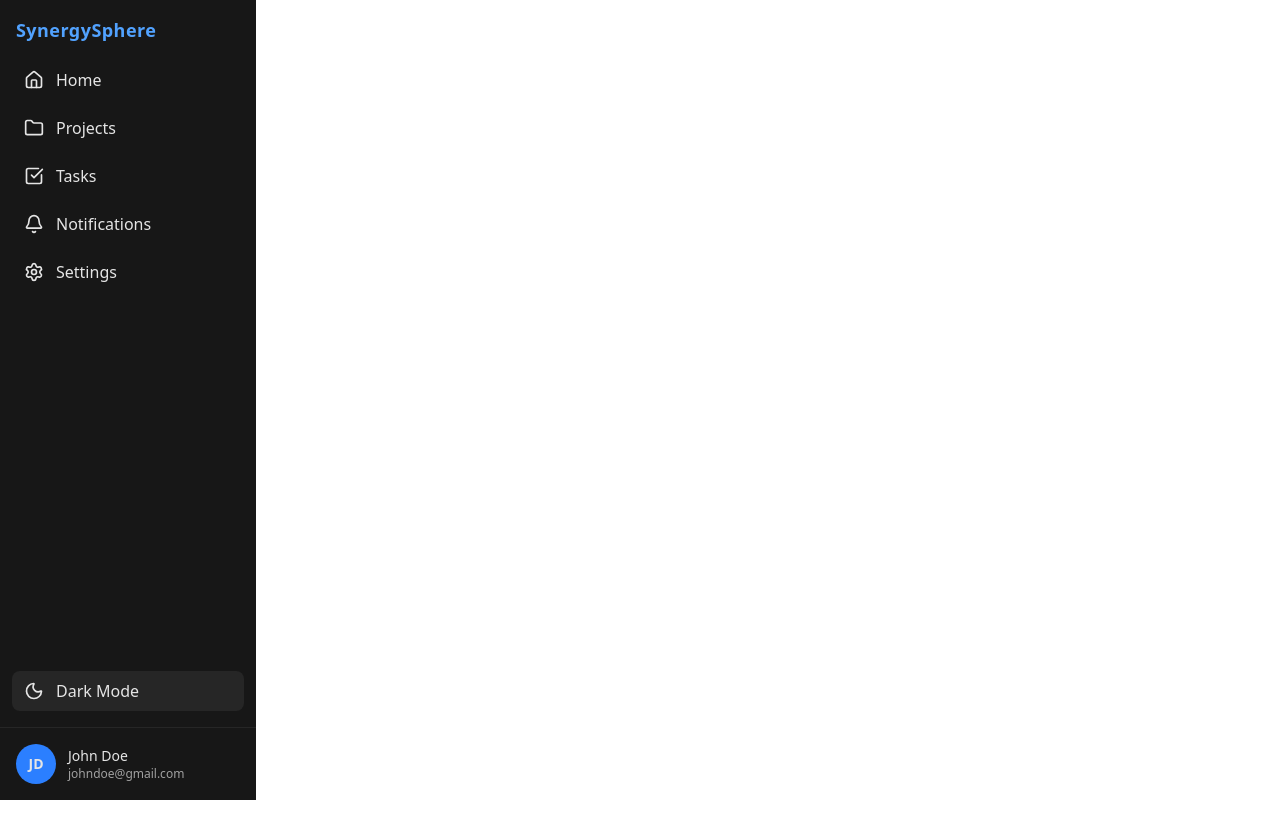
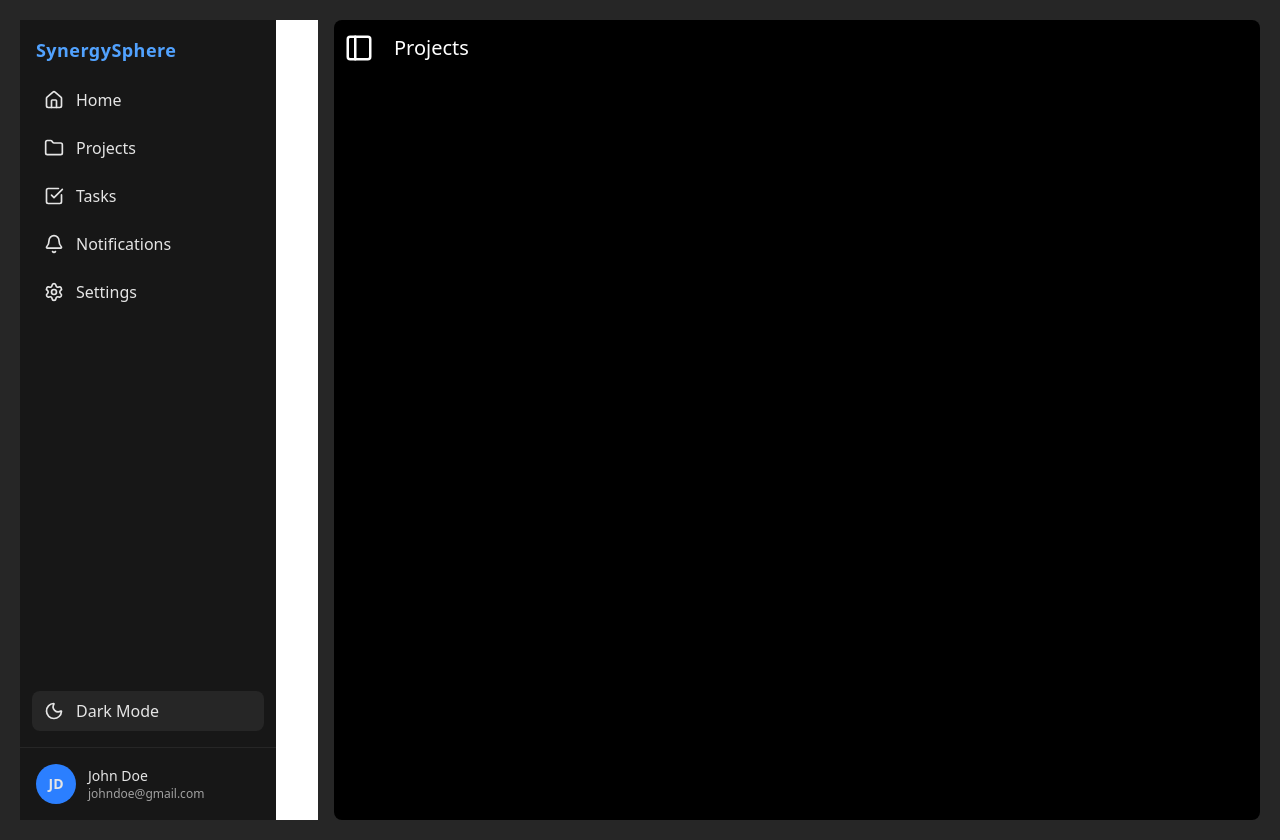
Before and after one commit to shivasharanappaBiradar2645/SynergySphere-Advanced_Team_Collaboration_Platform, a React (Vite) app in the folder client/: page / in a window 1280 px wide. Before the commit the page ends 800 px from the top, so only its background shows below. Built offline with nearby package versions, Linux system fonts and the light colour scheme.

Commit message:
sidebar integration

```diff
--- a/client/src/App.jsx
+++ b/client/src/App.jsx
@@ -1,12 +1,10 @@
-import Sidebar from "../src/components/sidebar"
+import Projects from "./pages/Projects.jsx";
 
 function App() {
-
-
     return (
-    <div >
-    <Sidebar/>
-    </div>
+        <>
+            <Projects/>
+        </>
     )
 }
 
--- a/client/src/pages/Projects.jsx
+++ b/client/src/pages/Projects.jsx
@@ -1,4 +1,5 @@
 import {PanelLeft} from 'lucide-react';
+import Sidebar from "../components/sidebar.jsx"
 
 export default function Projects() {
 
@@ -43,7 +44,7 @@ export default function Projects() {
                     absolute top-0 left-0 z-50 w-3/4 h-full bg-white
                 `}
             >
-                {/* sidebar content */}
+              <Sidebar/>
             </div>
 
             {/*main*/}
```
